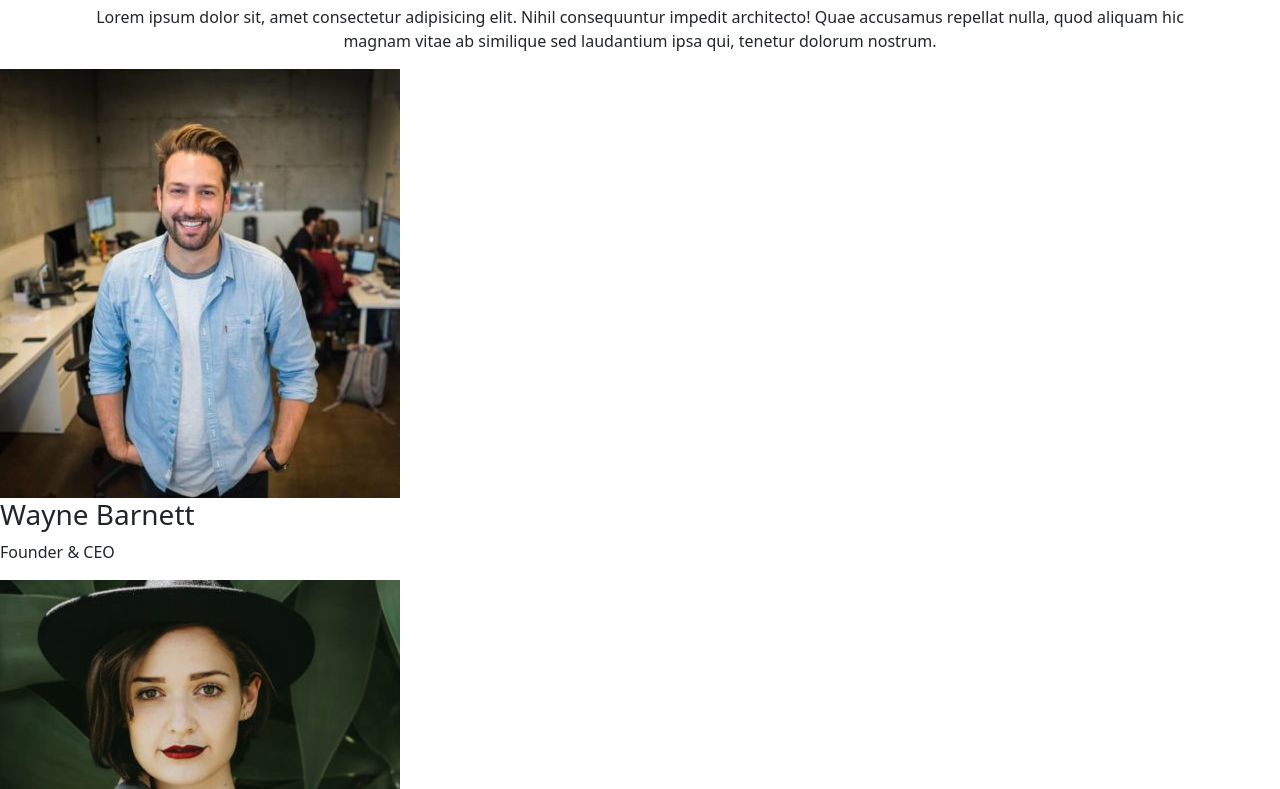
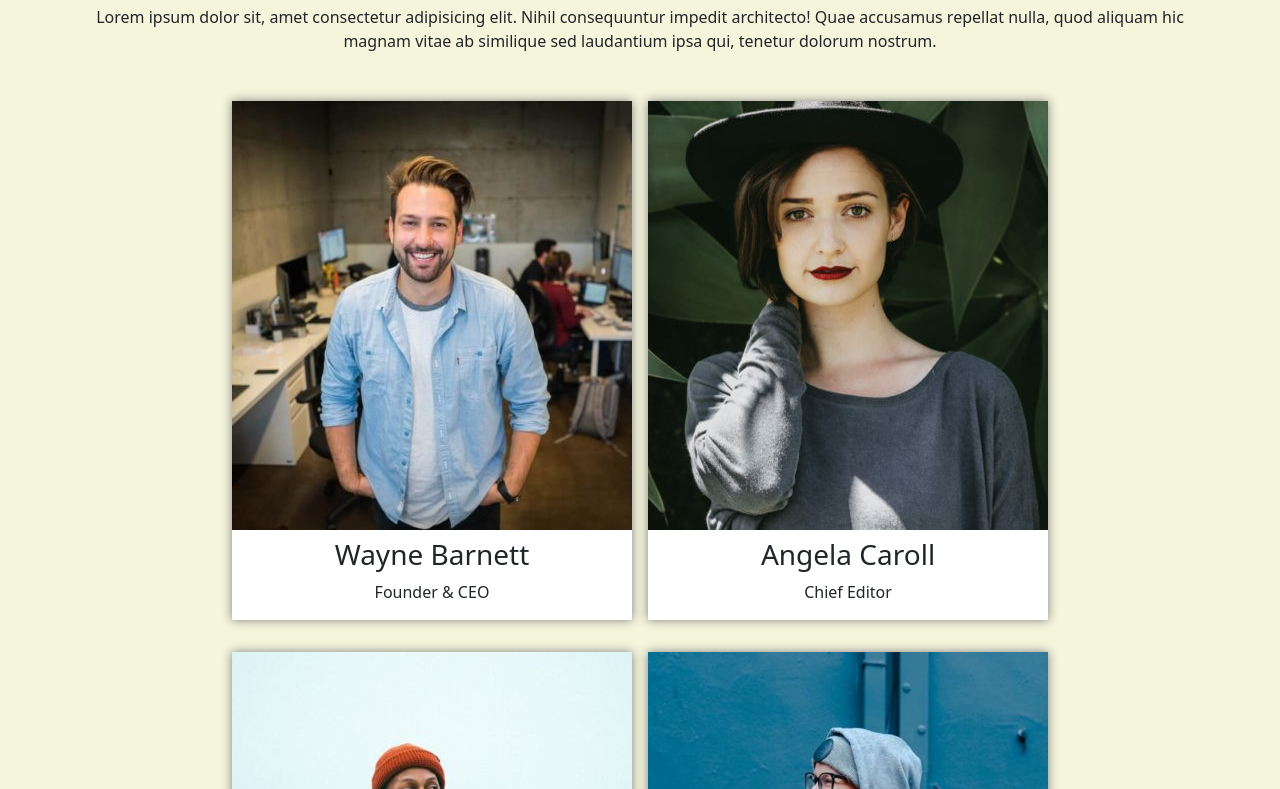
Before and after one commit to AndreaScaranari/js-our-team, a plain HTML site: page index.html in a window 1280 px wide. Shown: the part 73-862 px from the top of the page. Drawn offline with nearby package versions, Linux system fonts and the light colour scheme.

Commit message:
bonus_2_styled

```diff
--- a/css/style.css
+++ b/css/style.css
@@ -12,8 +12,29 @@
 img {
     max-width: 100%;
     display: block;
+    padding-bottom: 0.5rem;
 }
 
 ul {
     list-style-type: none;
 }
+
+main {
+    background-color: beige;
+}
+
+/* members area */
+#team-container {
+    display: flex;
+    flex-wrap: wrap;
+    justify-content: center;
+    text-align: center;
+    padding: 2rem;
+    gap: 1rem;
+    row-gap: 2rem;
+}
+
+.team-card {
+    box-shadow: 0 0 10px gray;
+    background-color: white;
+}
```
